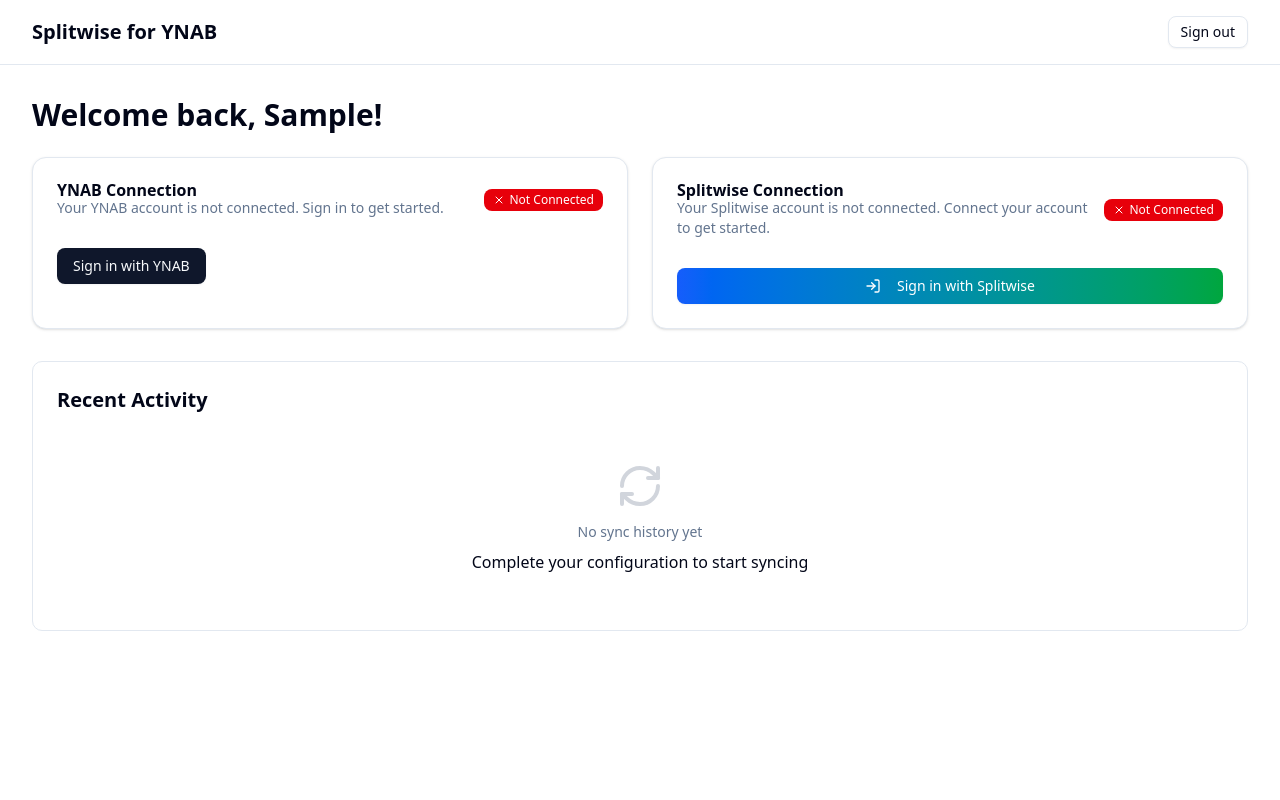
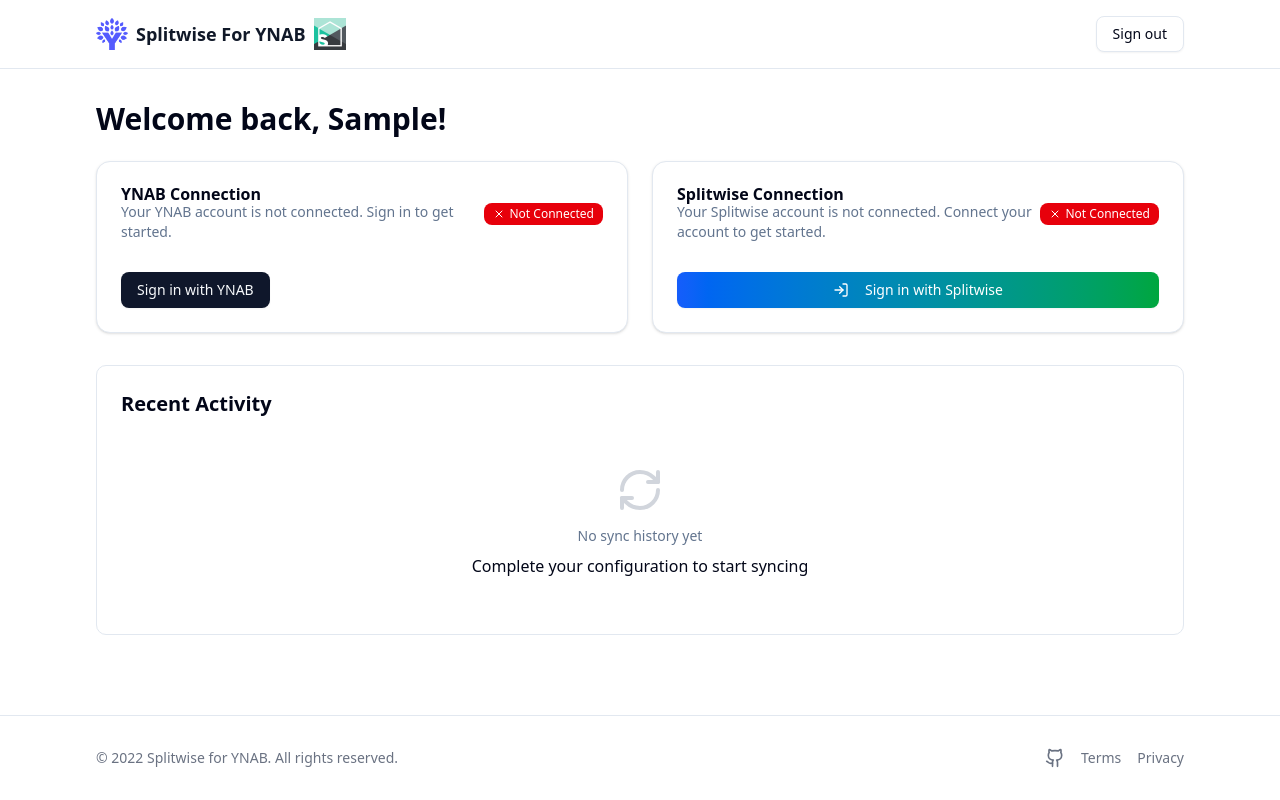
Before and after one commit to danthareja/splitwise_for_ynab, a Next.js app: page /dashboard in a window 1280 px wide. Built offline with nearby package versions, Linux system fonts and the light colour scheme; no server answers; the database is empty; sample sign-in values are in the browser's storage.

Commit message:
Consistent max-w

```diff
--- a/app/dashboard/page.tsx
+++ b/app/dashboard/page.tsx
@@ -12,6 +12,7 @@
 import { YNABFlag } from "@/components/ynab-flag";
 import type { Account } from "@prisma/client";
 import { AppHeader } from "@/components/header";
+import { Footer } from "@/components/footer";
 
 export default async function DashboardPage() {
   const session = await auth();
@@ -57,7 +58,7 @@
       <AppHeader />
 
       <main className="flex-1">
-        <div className="mx-auto max-w-7xl px-4 py-8 sm:px-6 lg:px-8">
+        <div className="mx-auto max-w-6xl px-4 py-8 sm:px-6 lg:px-8">
           <h1 className="text-3xl font-bold mb-6">
             Welcome back, {session.user?.name?.split(" ")[0] || "You"}!
           </h1>
@@ -111,6 +112,8 @@
           </div>
         </div>
       </main>
+
+      <Footer />
     </div>
   );
 }
--- a/components/footer.tsx
+++ b/components/footer.tsx
@@ -4,7 +4,7 @@
 export function Footer() {
   return (
     <footer className="w-full border-t py-6 md:py-8">
-      <div className="mx-auto max-w-7xl px-4 sm:px-6 lg:px-8">
+      <div className="mx-auto max-w-6xl px-4 sm:px-6 lg:px-8">
         <div className="flex flex-col items-center justify-center gap-4 md:flex-row md:justify-between">
           <p className="text-sm text-gray-500 dark:text-gray-400">
             &copy; {new Date().getFullYear()} Splitwise for YNAB. All rights
--- a/components/header.tsx
+++ b/components/header.tsx
@@ -44,21 +44,35 @@
 export function AppHeader() {
   return (
     <header className="sticky top-0 z-50 w-full border-b bg-background/95 backdrop-blur supports-[backdrop-filter]:bg-background/60">
-      <div className="mx-auto max-w-7xl px-4 sm:px-6 lg:px-8">
-        <div className="flex h-16 items-center justify-between">
-          <div className="flex items-center gap-2">
-            <span className="text-md md:text-xl font-bold">
-              Splitwise for YNAB
+      <div className="max-w-6xl mx-auto px-4 sm:px-6 lg:px-8 py-4">
+        <div className="flex justify-between items-center">
+          <div className="flex items-center">
+            <Image
+              src="/images/ynab-logo.png"
+              alt="YNAB Logo"
+              width={32}
+              height={32}
+              className="mr-2"
+            />
+            <span className="text-lg font-bold text-gray-900 dark:text-white">
+              Splitwise For YNAB
             </span>
+            <Image
+              src="/images/splitwise-logo.png"
+              alt="Splitwise Logo"
+              width={32}
+              height={32}
+              className="ml-2"
+            />
           </div>
-          <div className="flex items-center gap-4">
+          <div className="flex items-center space-x-3">
             <form
               action={async () => {
                 "use server";
                 await signOut({ redirectTo: "/" });
               }}
             >
-              <Button variant="outline" size="sm" type="submit">
+              <Button variant="outline" type="submit">
                 Sign out
               </Button>
             </form>
```
